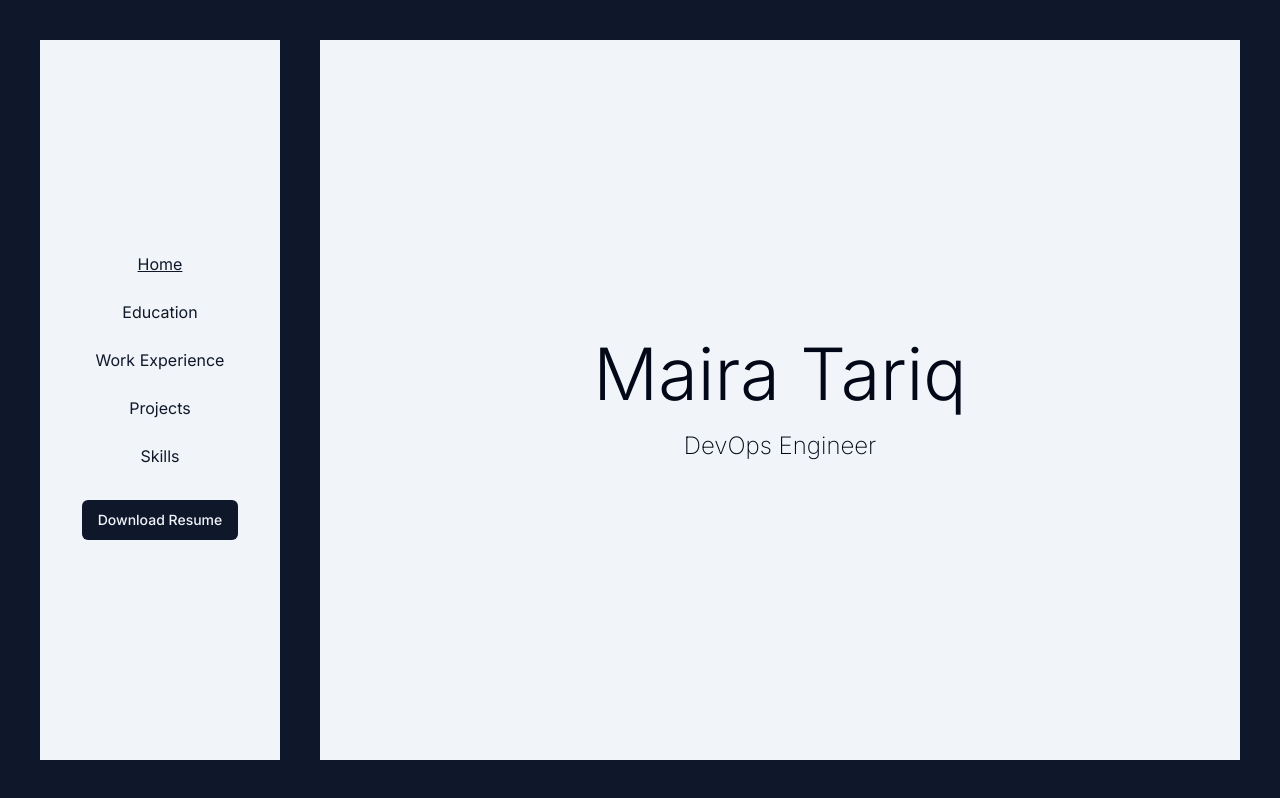
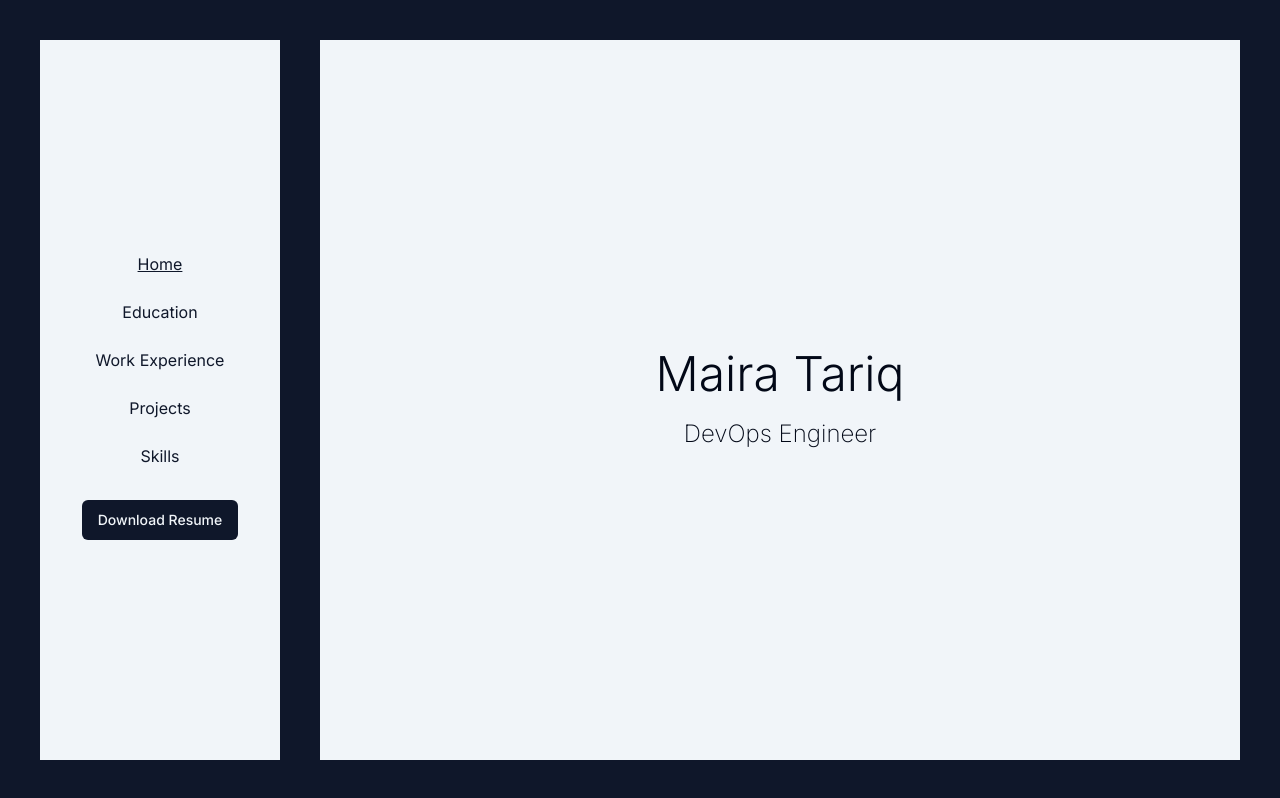
Before and after one commit to MairaTariq16/cloud-resume-fe, a Next.js app: page / in a window 1280 px wide. Built offline with nearby package versions, Linux system fonts and the light colour scheme.

Commit message:
feat: add home page and typewriter animation

```diff
--- a/app/layout.tsx
+++ b/app/layout.tsx
@@ -26,7 +26,8 @@ export default function RootLayout({
           "space-x-10",
           "max-h-screen",
           "min-h-screen",
-          "overflow-hidden"
+          "overflow-hidden",
+          "font-mono "
         )}
       >
         <Sidebar />
--- a/app/page.tsx
+++ b/app/page.tsx
@@ -1,9 +1,11 @@
 // TODO: Add a landing page here
 export default function Home() {
   return (
-    <div className="bg-secondary min-h-full justify-center content-center text-center ">
-      <h1 className="text-7xl font-light">Maira Tariq</h1>
-      <h2 className="text-2xl mt-5 font-extralight">DevOps Engineer</h2>
+    <div className="flex flex-col bg-secondary min-h-full justify-center content-center text-center ">
+      <h1 className="text-5xl font-light">Maira Tariq</h1>
+      <h2 className="text-2xl mt-5 font-extralight animate-typing overflow-hidden whitespace-nowrap mx-auto">
+        DevOps Engineer
+      </h2>
     </div>
   );
 }
--- a/tailwind.config.ts
+++ b/tailwind.config.ts
@@ -1,13 +1,13 @@
-import type { Config } from "tailwindcss"
+import type { Config } from "tailwindcss";
 
 const config = {
   darkMode: ["class"],
   content: [
-    './pages/**/*.{ts,tsx}',
-    './components/**/*.{ts,tsx}',
-    './app/**/*.{ts,tsx}',
-    './src/**/*.{ts,tsx}',
-	],
+    "./pages/**/*.{ts,tsx}",
+    "./components/**/*.{ts,tsx}",
+    "./app/**/*.{ts,tsx}",
+    "./src/**/*.{ts,tsx}",
+  ],
   prefix: "",
   theme: {
     container: {
@@ -67,14 +67,23 @@ const config = {
           from: { height: "var(--radix-accordion-content-height)" },
           to: { height: "0" },
         },
+        typing: {
+          from: {
+            width: "0",
+          },
+          to: {
+            width: "16ch",
+          },
+        },
       },
       animation: {
         "accordion-down": "accordion-down 0.2s ease-out",
         "accordion-up": "accordion-up 0.2s ease-out",
+        typing: "typing 1.5s steps(16)",
       },
     },
   },
-  plugins: [require("tailwindcss-animate")],
-} satisfies Config
+  plugins: [],
+} satisfies Config;
 
-export default config
+export default config;
```
